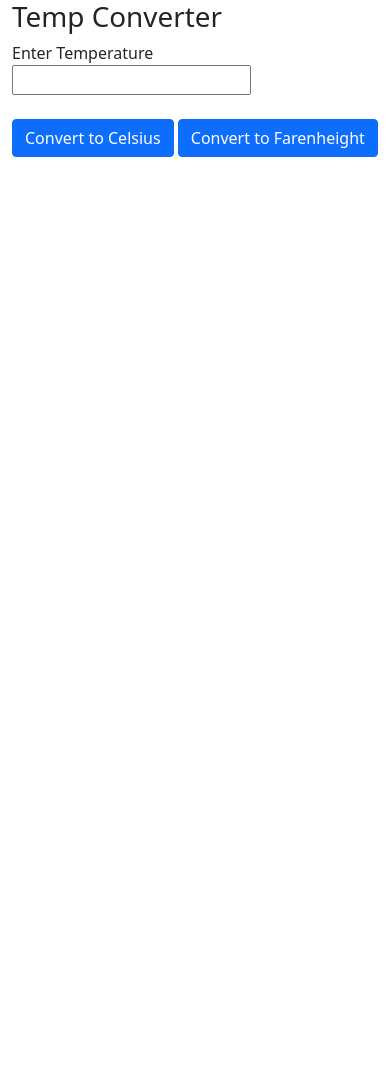
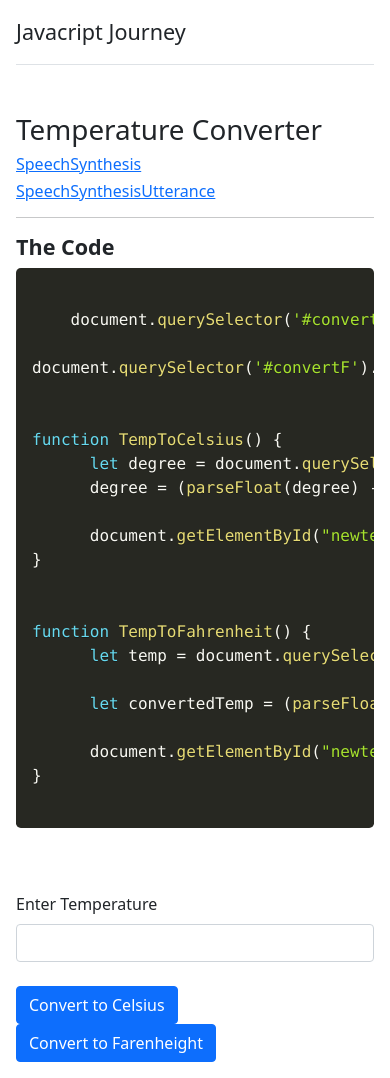
Before and after one commit to moyanich/javascript-journey, a plain HTML site: page temp-converter/index.html in a window 390 px wide. Before the commit the page ends 844 px from the top, so only its background shows below. Drawn offline with nearby package versions, Linux system fonts and the light colour scheme.

Commit message:
Temperature Converter

```diff
--- a/speech-simulator/main.js
+++ b/speech-simulator/main.js
@@ -1,7 +1,7 @@
 const synth = window.speechSynthesis;
-document.querySelector('#startSpeaking').addEventListener('click', speak);
+document.querySelector('#startSpeaking').addEventListener('click', speakAloud);
 
-function speak() {
+function speakAloud() {
 	const message = document.querySelector('#wordsToSpeak').value;
 	const textToYell = `${message}`;
 	document.getElementById("speechOutput").innerText = textToYell;
--- a/temp-converter/index.html
+++ b/temp-converter/index.html
@@ -1,21 +1,61 @@
 <!DOCTYPE html>
 <html>
 <head>
+	<meta charset="utf-8">
+	<meta name="viewport" content="width=device-width">
+	<title>JavaScript Speech Simulator</title>
+	<link href="https://cdn.jsdelivr.net/npm/bootstrap@5.1.3/dist/css/bootstrap.min.css" rel="stylesheet" integrity="sha384-1BmE4kWBq78iYhFldvKuhfTAU6auU8tT94WrHftjDbrCEXSU1oBoqyl2QvZ6jIW3" crossorigin="anonymous">
+	<link rel="stylesheet" href="../style.css">
+	<link href="https://cdnjs.cloudflare.com/ajax/libs/prism/1.28.0/themes/prism-okaidia.min.css" rel="stylesheet" />
+</head>
+<body>
+	<div class="col-lg-8 mx-auto p-3 py-md-5">
+		<header class="d-flex align-items-center pb-3 mb-5 border-bottom">
+			<a href="/" class="d-flex align-items-center text-dark text-decoration-none">
+				<span class="fs-4">Javacript Journey</span>
+			</a>
+		</header>
 
-	<meta charset="UTF-8" />
-	<meta name="viewport" content="width=device-width, initial-scale=1.0" />
-	<link href="https://cdn.jsdelivr.net/npm/bootstrap@5.1.3/dist/css/bootstrap.min.css" rel="stylesheet" integrity="sha384-1BmE4kWBq78iYhFldvKuhfTAU6auU8tT94WrHftjDbrCEXSU1oBoqyl2QvZ6jIW3" crossorigin="anonymous">
+		<main>
+			<h1>Temperature Converter</h1>
+			<h6><a href="https://developer.mozilla.org/en-US/docs/Web/API/SpeechSynthesis" target="_blank">SpeechSynthesis</a></h6>
+			<h6 class="mb-3"><a href="https://developer.mozilla.org/en-US/docs/Web/API/SpeechSynthesisUtterance" target="_blank">SpeechSynthesisUtterance</a></h6>
 
-	</head>
+			<hr class="col-12">
+			<h4><strong>The Code</strong></h4>
 
-	<body>
-		<div class="container">
+<pre>
+<code class="language-js">
+	document.querySelector('#convertC').addEventListener('click', TempToCelsius);
 
-            <h1>Temp Converter</h1>
+document.querySelector('#convertF').addEventListener('click', TempToFahrenheit);
 
-		<form class="mb-4">
-                  <label>Enter Temperature</label>
-                  <input id="temp" type="number">
+
+function TempToCelsius() {
+      let degree = document.querySelector('#temp').value;
+      degree = (parseFloat(degree) - 32) * 5/9;
+
+      document.getElementById("newtemp").innerHTML = `The temperature in Celsius is ${degree}`;
+}
+
+
+function TempToFahrenheit() {
+      let temp = document.querySelector('#temp').value;
+
+      let convertedTemp = (parseFloat(temp) * 9/5) + 32;
+
+      document.getElementById("newtemp").innerHTML = `The temperature in Fahrenheit is ${convertedTemp}`;
+}
+</code>
+</pre>
+
+            <div class="row g-5 mt-3">
+                <div class="col-md-6">
+                    <form>
+                        <div class="mb-3">
+                            <label class="form-label">Enter Temperature</label>
+                            <input id="temp" class="form-control" type="number">
+                        </div>
                     </form>
 
                     <h4 id="newtemp" class="mb-4"></h4>
@@ -24,13 +64,16 @@
 
                     <button id="convertF" type="button" class="btn btn-primary" name="button">Convert to Farenheight</button>
 
+                </div>
+            </div>
 
-
-
-
-
+		</main>
 	</div>
 
 	<script src="main.js"></script>
+	<script src="https://cdnjs.cloudflare.com/ajax/libs/prism/1.28.0/prism.min.js"></script>
+
+
 </body>
+
 </html>
```
Also changed, not shown: speech-simulator/index.html (+3 -4 lines). Lines whose indentation alone changed are shown as unchanged.
